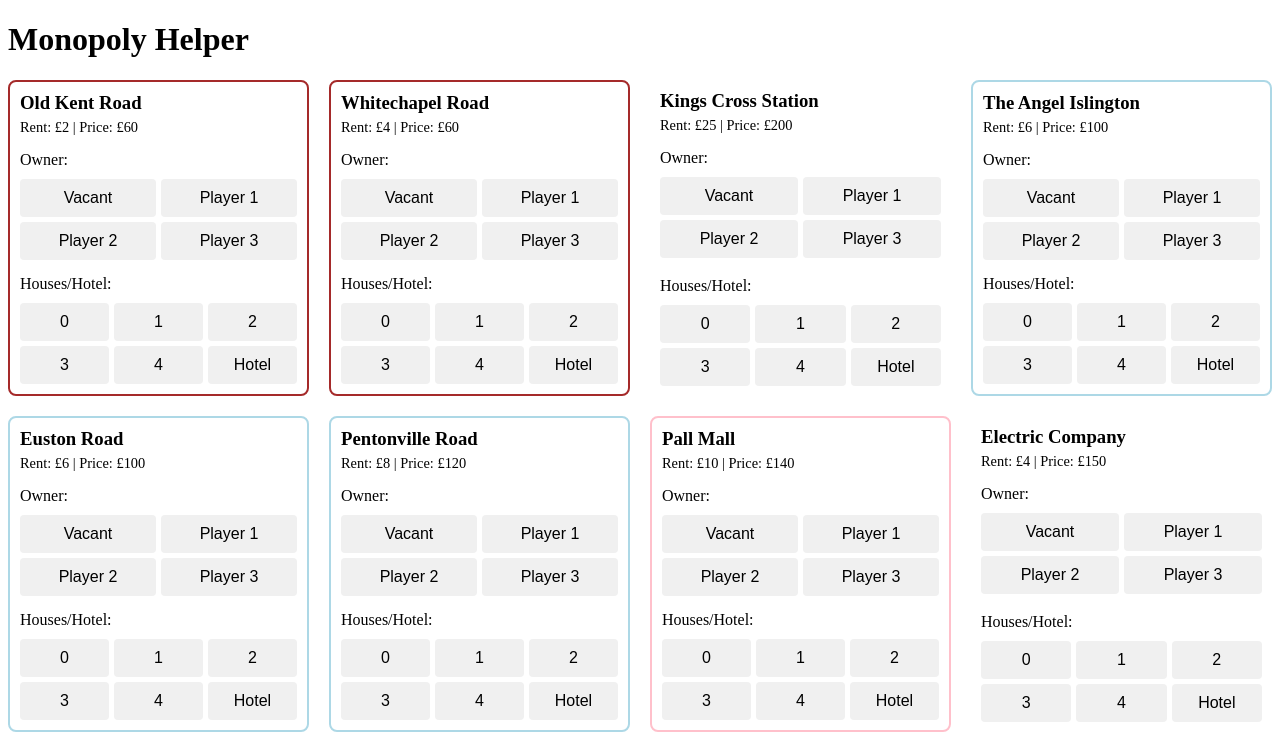
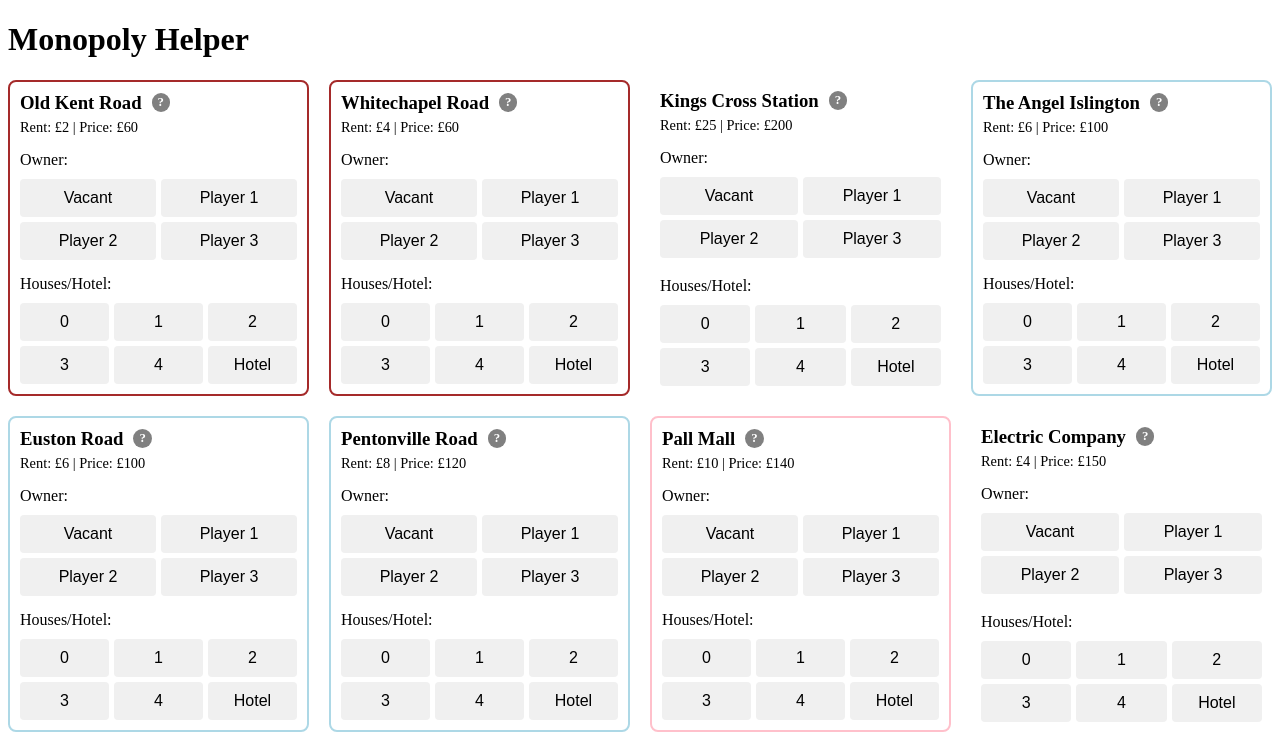
Before and after one commit to weilidai2001/monopoly-helper, a React (Create React App) app: page / in a window 1280 px wide. Shown: the top 750 px of the page. Built offline with nearby package versions, Linux system fonts and the light colour scheme.

Commit message:
improvement

```diff
--- a/src/components/PropertyItem.jsx
+++ b/src/components/PropertyItem.jsx
@@ -17,6 +17,23 @@
     }
   };
 
+  const getOwnerBadge = (owner) => {
+    switch(owner) {
+      case 'Vacant':
+        return { text: '?', color: '#808080' }; // Changed from 'V' to '?'
+      case 'Player 1':
+        return { text: 'P1', color: '#4CAF50' };
+      case 'Player 2':
+        return { text: 'P2', color: '#2196F3' };
+      case 'Player 3':
+        return { text: 'P3', color: '#FFC107' };
+      default:
+        return { text: '?', color: '#808080' };
+    }
+  };
+
+  const ownerBadge = getOwnerBadge(property.owner);
+
   return (
     <li
       className="property-item"
@@ -30,7 +47,19 @@
         boxSizing: 'border-box'
       }}
     >
-      <h3 style={{ marginTop: 0, marginBottom: '5px' }}>{property.name}</h3>
+      <div style={{ display: 'flex', alignItems: 'center', marginBottom: '5px' }}>
+        <h3 style={{ marginTop: 0, marginBottom: 0, marginRight: '10px' }}>{property.name}</h3>
+        <span style={{
+          backgroundColor: ownerBadge.color,
+          color: 'white',
+          padding: '2px 6px',
+          borderRadius: '12px',
+          fontSize: '0.8em',
+          fontWeight: 'bold'
+        }}>
+          {ownerBadge.text}
+        </span>
+      </div>
       <p style={{ margin: '0 0 10px 0', fontSize: '0.9em' }}>
         Rent: {CURRENCY_SYMBOL}{property.rent} | Price: {CURRENCY_SYMBOL}{property.price}
       </p>
```
